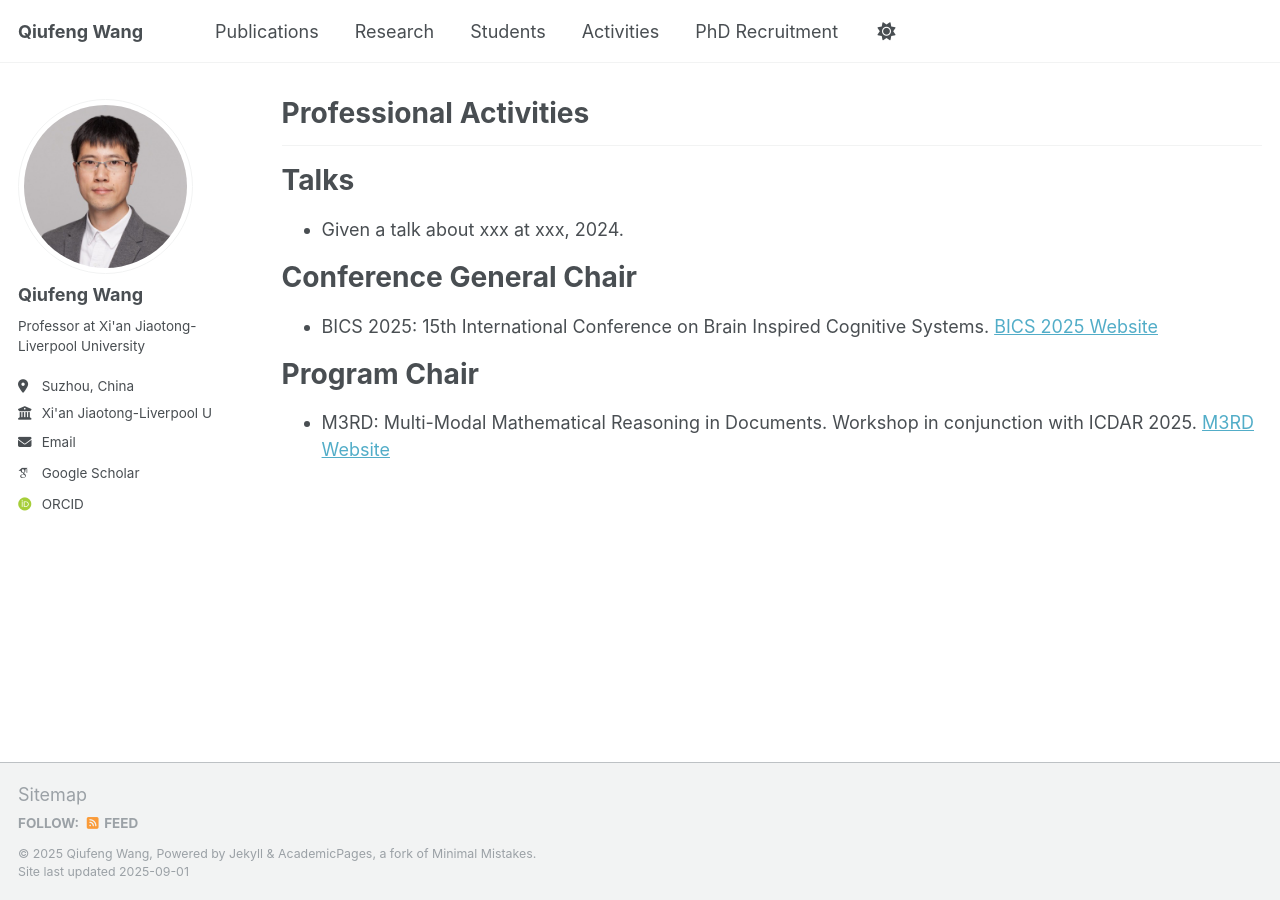
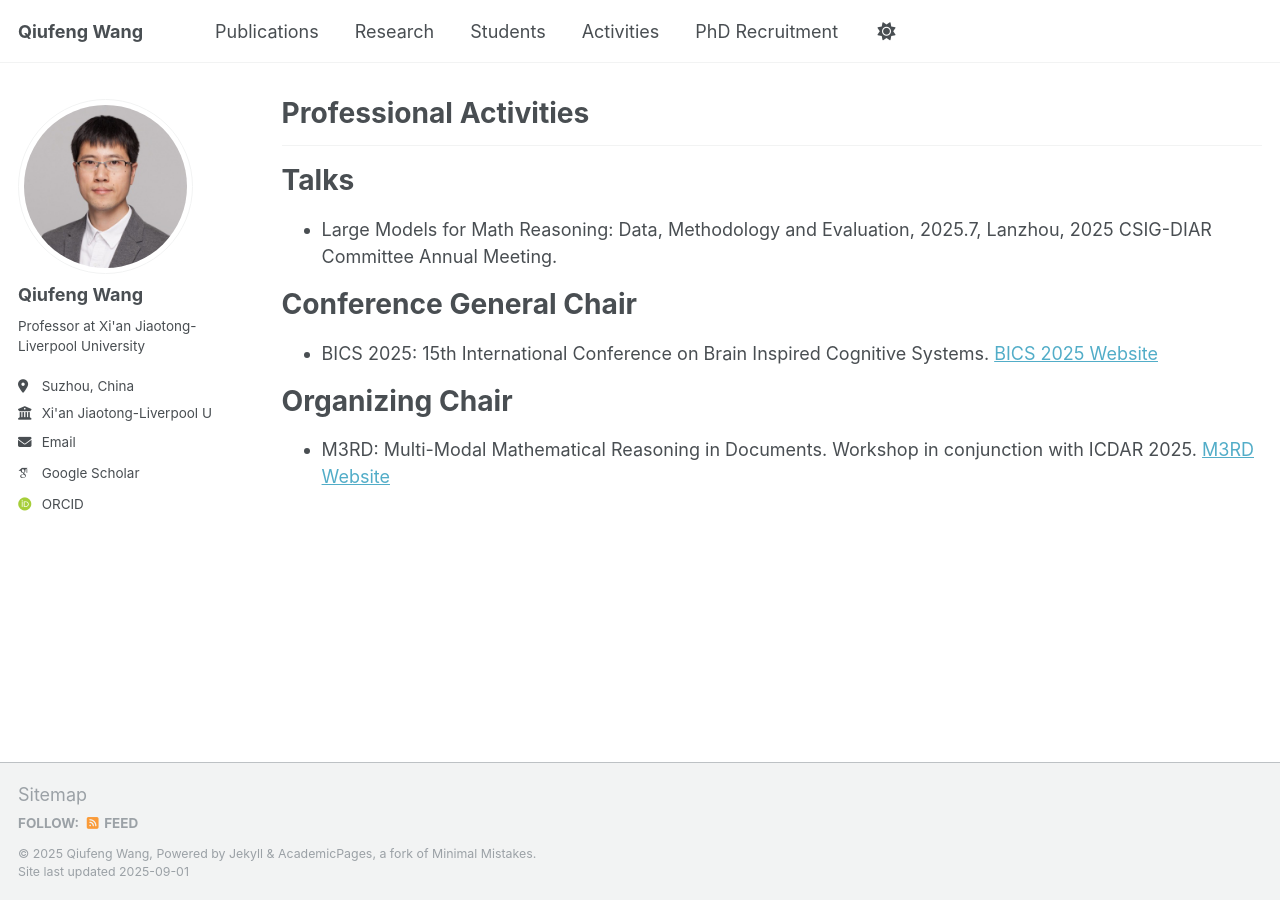
Before and after one commit to WQF510/WQF510.github.io, a Jekyll site: the page built from _pages/activities.md, in a window 1280 px wide. Built offline with Jekyll 4.4.1, drawn with Linux system fonts in a browser that asks for light colours; some web fonts are replaced.

Commit message:
Update activities.md

```diff
--- a/_pages/activities.md
+++ b/_pages/activities.md
@@ -9,13 +9,13 @@ author_profile: true
 
 # Talks
 
-- Given a talk about xxx at xxx, 2024.
+- Large Models for Math Reasoning: Data, Methodology and Evaluation, 2025.7, Lanzhou, 2025 CSIG-DIAR Committee Annual Meeting.
 
 
 # Conference General Chair
 
 - BICS 2025: 15th International Conference on Brain Inspired Cognitive Systems. [BICS 2025 Website](https://bics-ai.org)
 
-# Program Chair
+# Organizing Chair
 
 - M3RD: Multi-Modal Mathematical Reasoning in Documents. Workshop in conjunction with ICDAR 2025. [M3RD Website](https://nlpr.ia.ac.cn/pal/Activities/M3RD.html)
```
